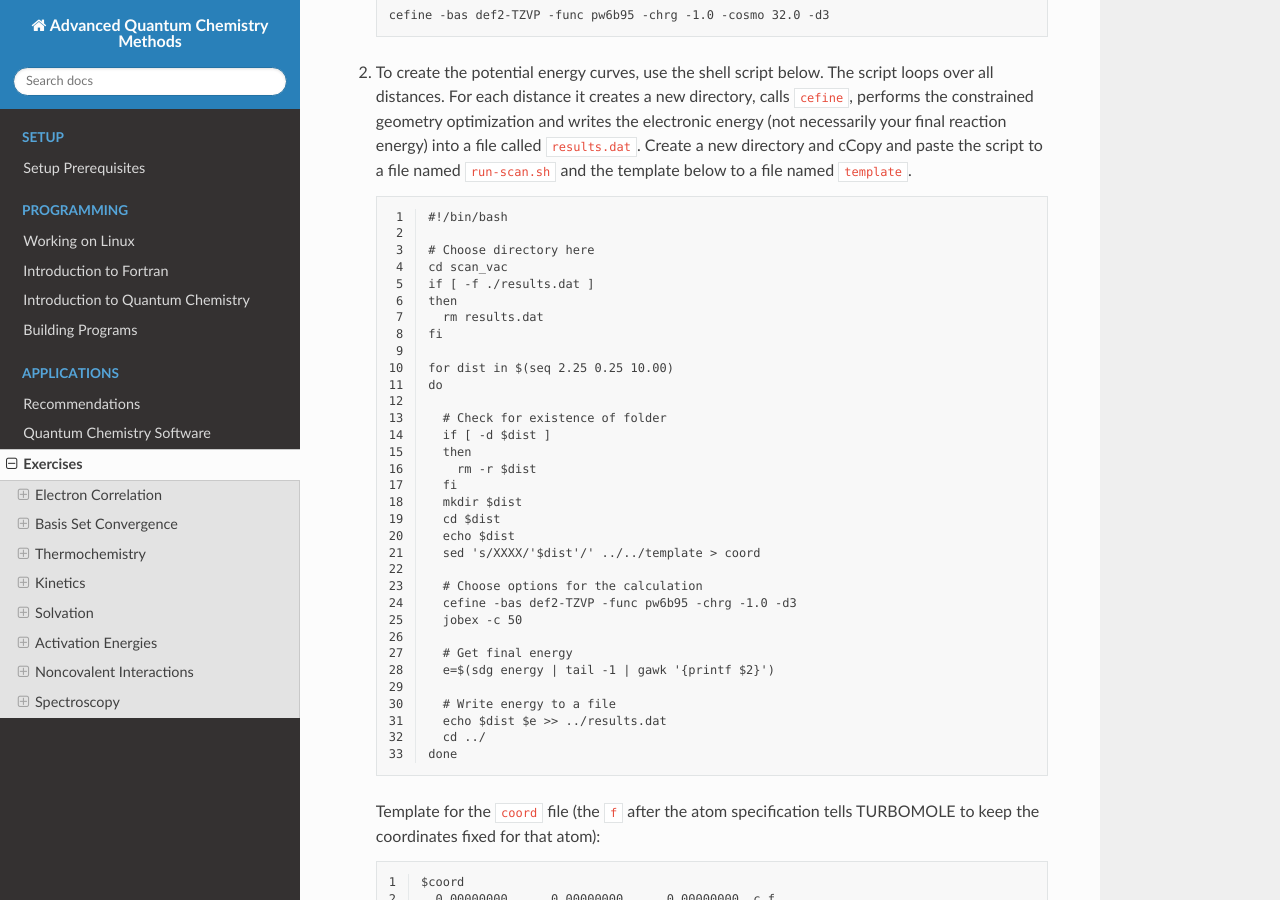
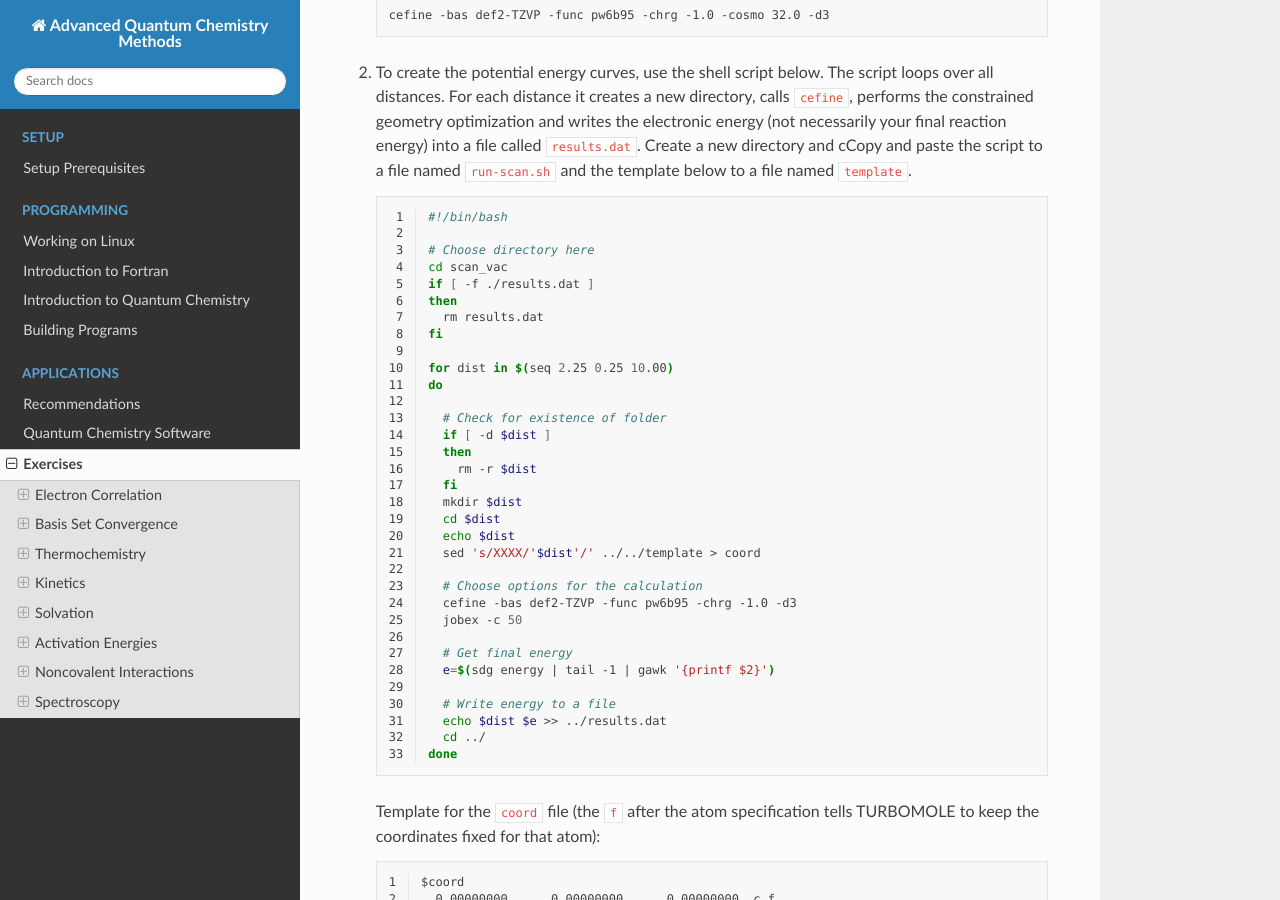
Before and after one commit to grimme-lab/qc2-teaching, a Sphinx documentation site: the page built from doc/apps-ex.rst, in a window 1280 px wide and 900 px high, scrolled down 9880 px. Built offline with Sphinx 7.4.7 and the Read the Docs theme 2.0.0, drawn with Linux system fonts in a browser that asks for light colours.

Commit message:
Correct syntax highlighting for bash script

```diff
--- a/doc/apps-ex.rst
+++ b/doc/apps-ex.rst
@@ -522,7 +522,7 @@ S\ :sub:`N`\ 2-Reaction
    Create a new directory and cCopy and paste the script to a file named ``run-scan.sh``
    and the template below to a file named ``template``.
 
-   .. code-block:: none
+   .. code-block:: bash
       :linenos:
 
       #!/bin/bash
```
